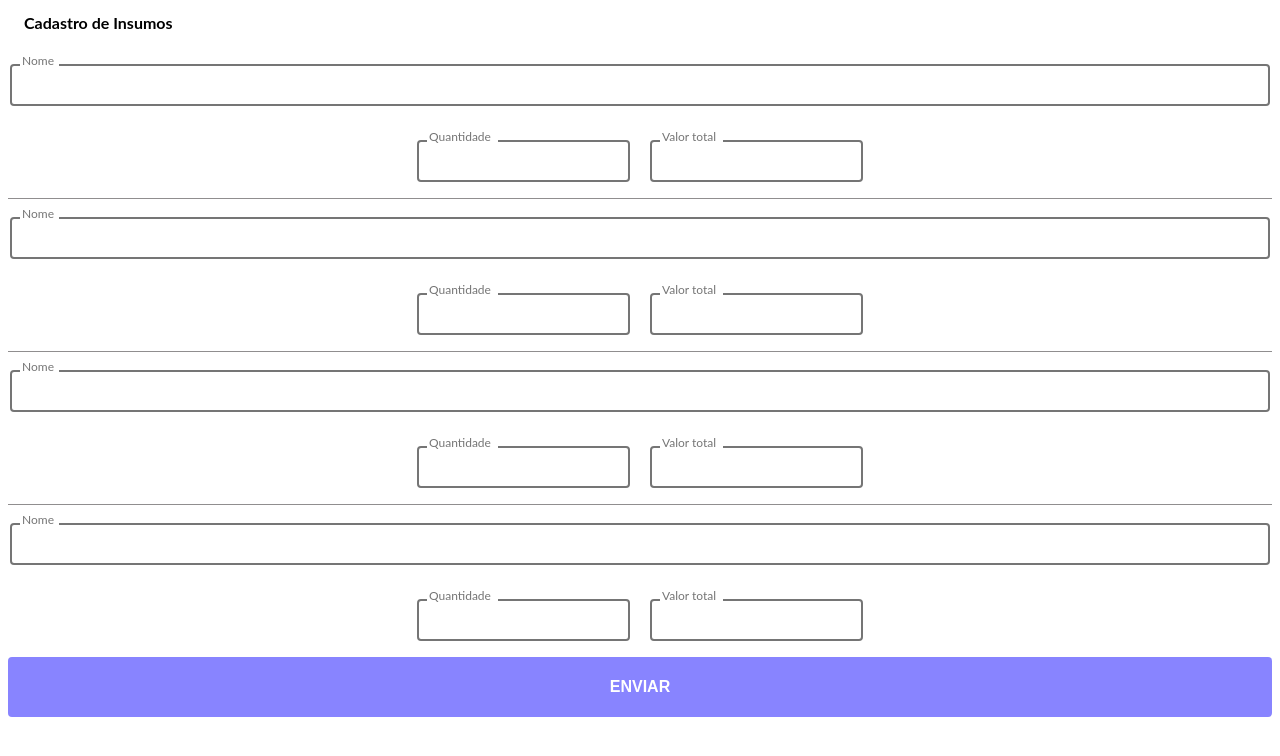
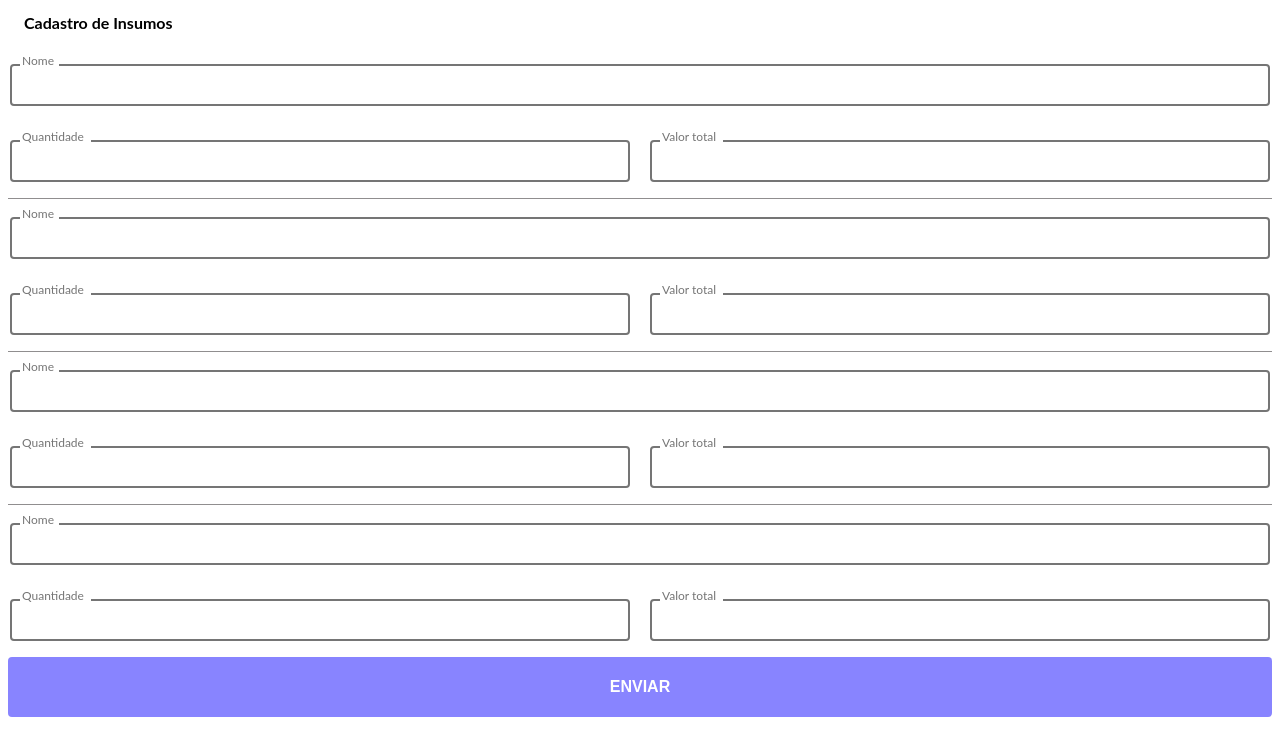
Before and after one commit to yovanycunha/winery-control, a Next.js app: page / in a window 1280 px wide. Shown: the top 756 px of the page. Built offline with nearby package versions, Linux system fonts and the light colour scheme.

Commit message:
fix input width

```diff
--- a/components/Input/Input.module.scss
+++ b/components/Input/Input.module.scss
@@ -1,4 +1,6 @@
 .container {
+  width: 100%;
+
   color: #757575;
   font-size: 1.4rem;
 
--- a/pages/Home/Home.module.scss
+++ b/pages/Home/Home.module.scss
@@ -27,8 +27,6 @@
 
     align-items: center;
 
-    // border-bottom: solid 1px rgba(35, 31, 32, 0.5);
-
     .inputName {
       width: 100%;
 
@@ -36,9 +34,10 @@
     }
 
     .inputValues {
+      width: 100%;
+
       display: flex;
       flex-direction: row;
-
       gap: 16px;
     }
   }
```
